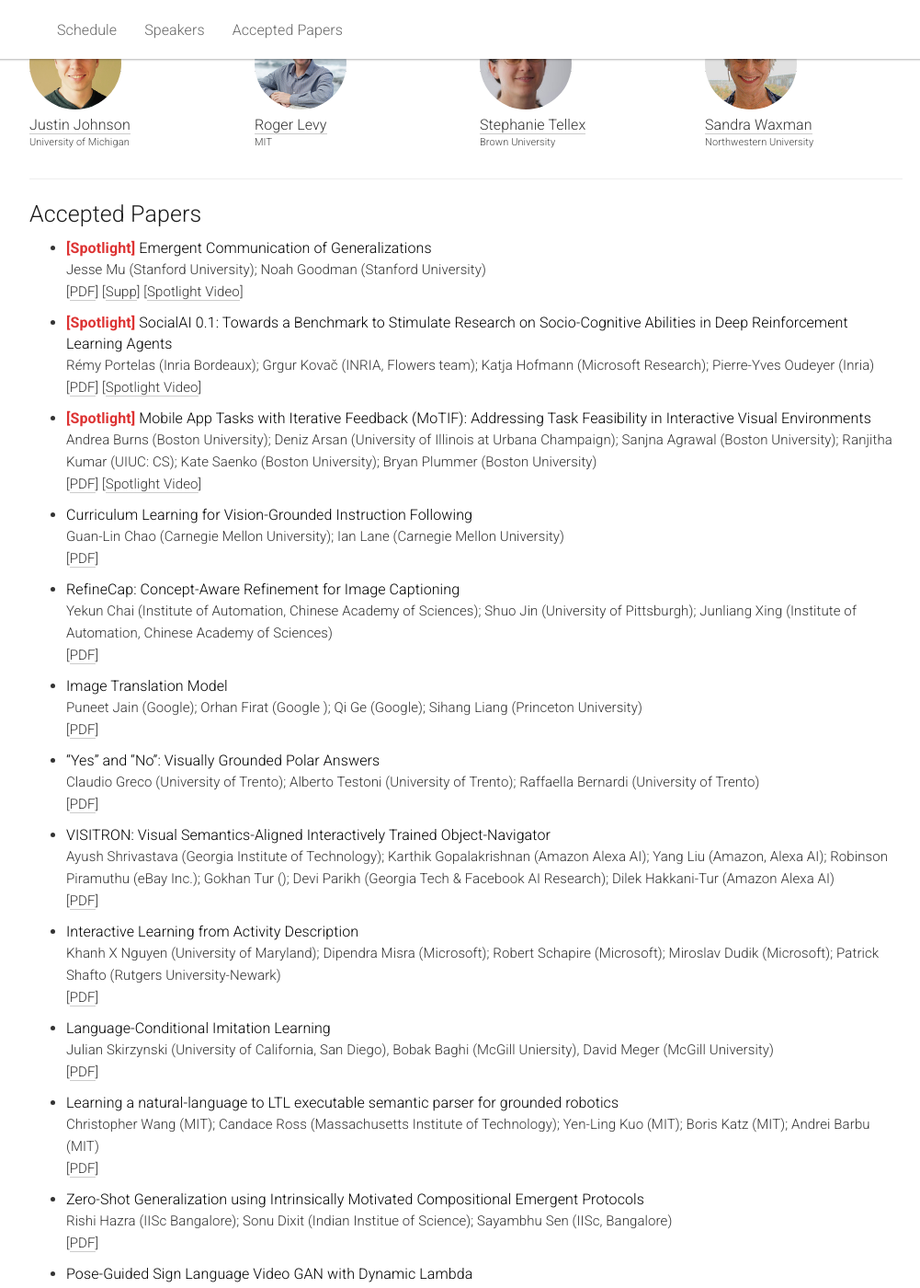
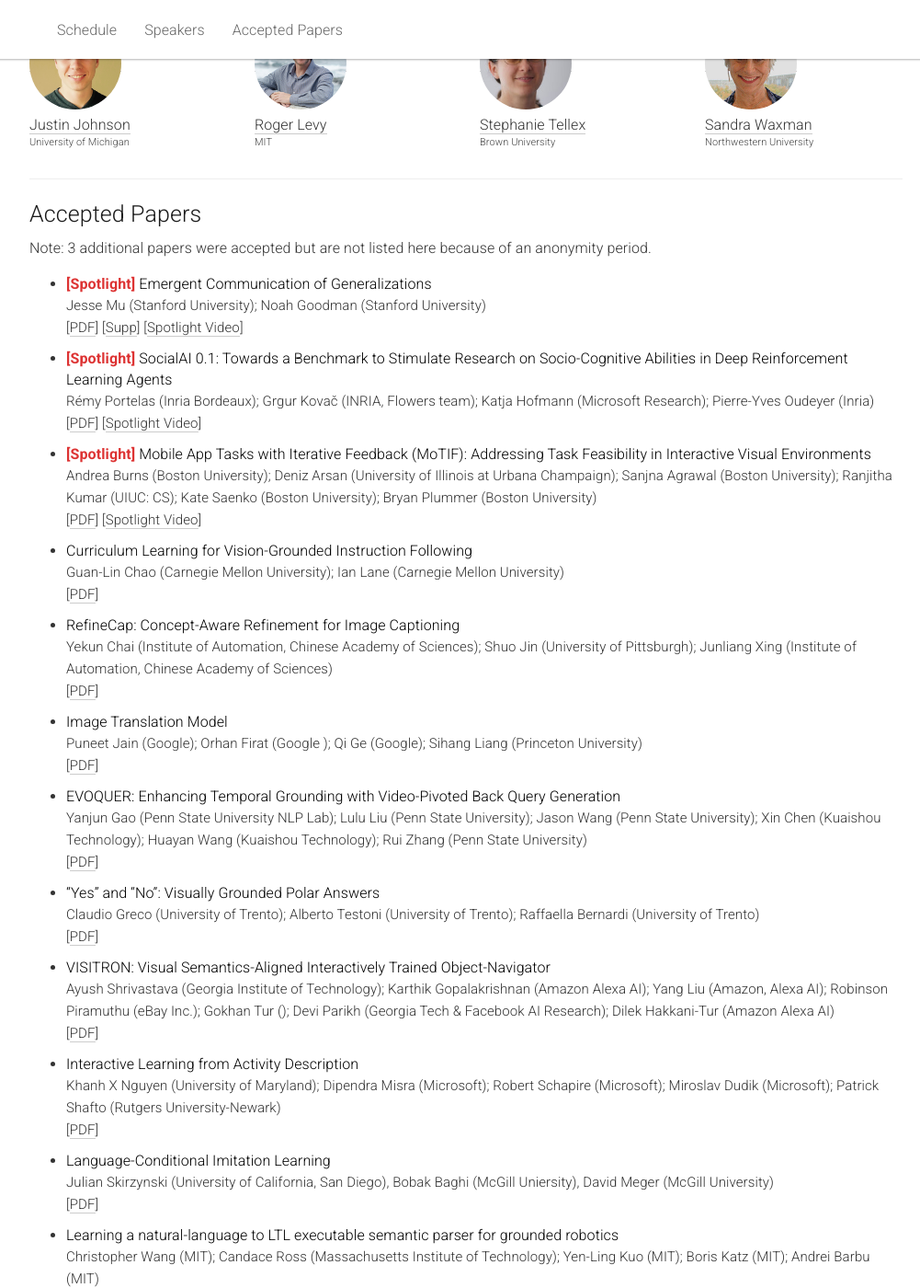
Before and after one commit to vigilworkshop/vigilworkshop.github.io, a Jekyll site: the page built from _pages/home.md, in a window 1280 px wide and 1400 px high, scrolled down 1415 px. Shown: the whole window at 92% size, without its empty margins (133-1134 px from the left). Built offline with Jekyll 4.4.1, drawn with Linux system fonts in a browser that asks for light colours.

Commit message:
update acc list

```diff
--- a/_pages/home.md
+++ b/_pages/home.md
@@ -182,6 +182,7 @@ acknowledgements: ""
 <div class="row" id="accepted">
   <div class="col-xs-12">
     <h2>Accepted Papers</h2>
+    <p>Note: 3 additional papers were accepted but are not listed here because of an anonymity period.</p>
   </div>
 </div>
 <ul class="paper-list">
@@ -214,6 +215,11 @@ acknowledgements: ""
         <span class="paper-title">Image Translation Model</span><br>
         <span class="paper-authors">Puneet Jain (Google); Orhan Firat (Google ); Qi Ge (Google); Sihang Liang (Princeton University)</span><br>
         <span class="paper-meta">[<a href="static/papers-2021/5.pdf">PDF</a>]</span>
+    </li>
+    <li>
+        <span class="paper-title">EVOQUER: Enhancing Temporal Grounding with Video-Pivoted Back Query Generation</span><br>
+        <span class="paper-authors">Yanjun Gao (Penn State University NLP Lab); Lulu Liu (Penn State University); Jason Wang (Penn State University); Xin Chen (Kuaishou Technology); Huayan Wang (Kuaishou Technology); Rui Zhang (Penn State University)</span><br>
+        <span class="paper-meta">[<a href="static/papers-2021/6.pdf">PDF</a>]</span>
     </li>
     <li>
         <span class="paper-title">“Yes” and “No”: Visually Grounded Polar Answers</span><br>
```
